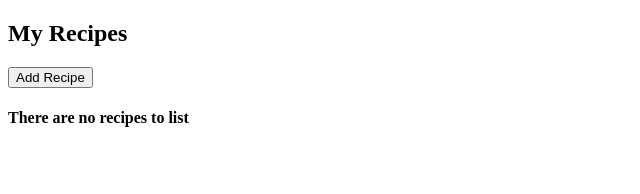
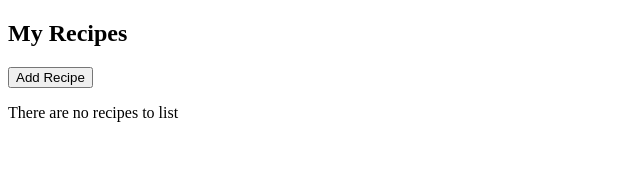
Before and after one commit to abhishesaxena03/PreAssesment, an Angular app: page / in a window 1280 px wide. Shown: the top 194 px of the page, without its empty margins (0-640 px from the left). Built offline with nearby package versions, Linux system fonts and the light colour scheme.

Commit message:
Update app.component.html

```diff
--- a/src/app/app.component.html
+++ b/src/app/app.component.html
@@ -6,7 +6,7 @@
     <h2 role="heading">My Recipes</h2>
     <!-- ^ Do not remove this element ^ -->
     <div><button (click)="receipeClicked()" role="button" name="Add Recipe">Add Recipe</button></div>
-    <h4>There are no recipes to list</h4>
+    <p>There are no recipes to list</p>
   </div>
 
 
```
